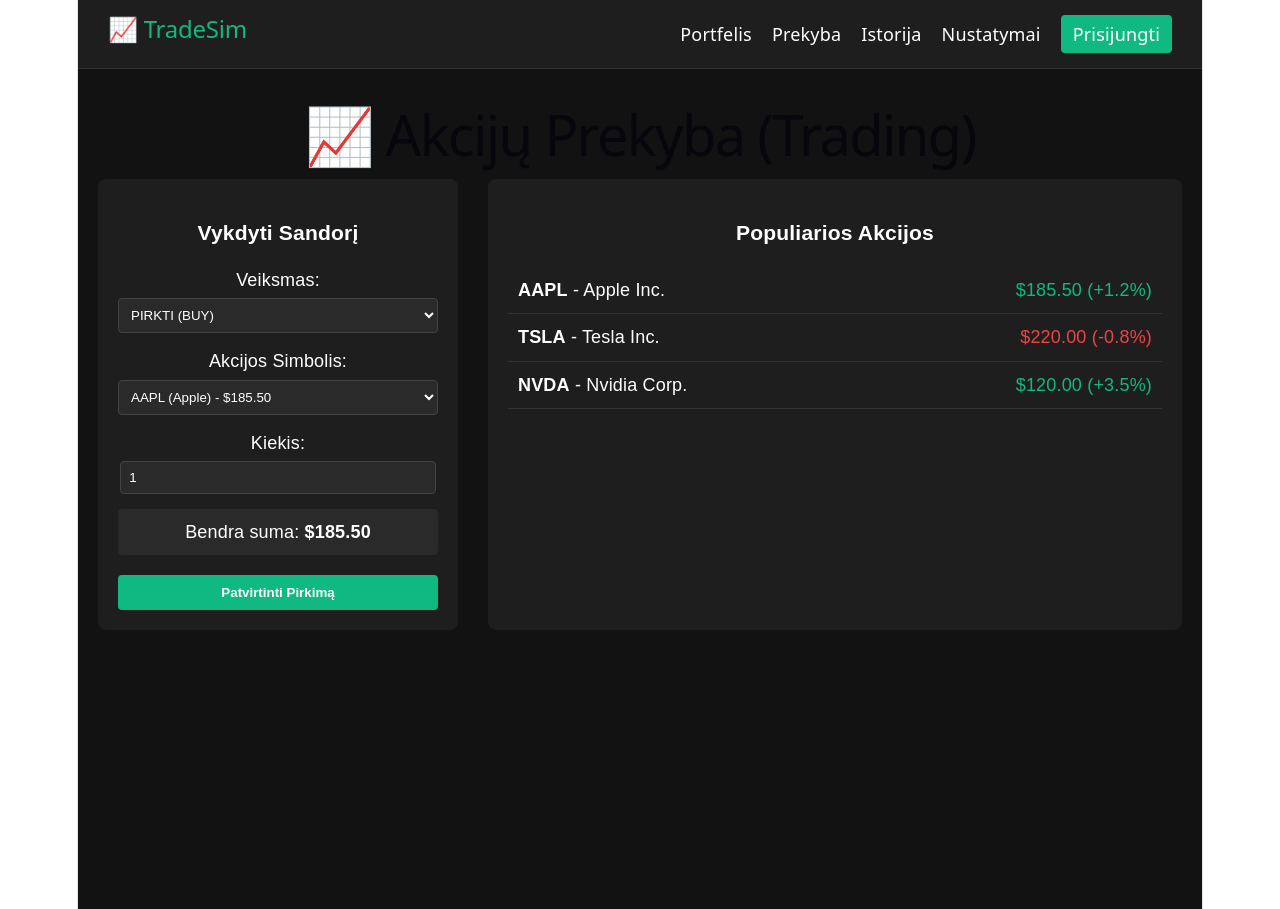
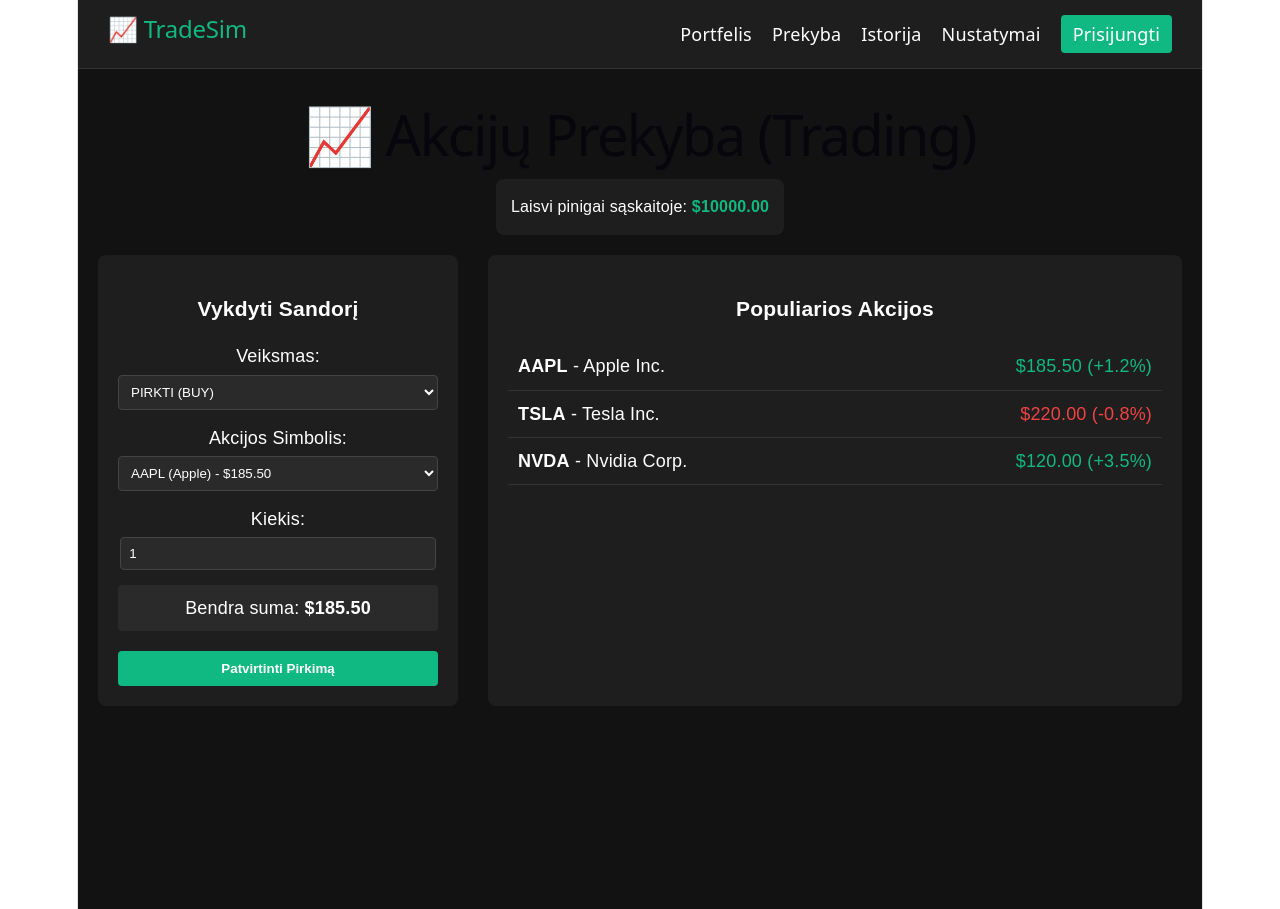
Before and after one commit to RaMa-tech994/TRADING-SIMULATOR, a React (Vite) app: page /trading in a window 1280 px wide. Built offline with nearby package versions, Linux system fonts and the light colour scheme.

Commit message:
Pridėta pinigų balanso patikra prekybos ekrane

```diff
--- a/src/pages/Trading.jsx
+++ b/src/pages/Trading.jsx
@@ -4,6 +4,9 @@ export default function Trading() {
   const [symbol, setSymbol] = useState('AAPL');
   const [quantity, setQuantity] = useState(1);
   const [action, setAction] = useState('BUY');
+
+  // Pradinis virtualus pinigų balansas
+  const [cashBalance, setCashBalance] = useState(10000.00);
 
   // Demonstracinė akcijos kaina
   const stockPrices = { AAPL: 185.50, TSLA: 220.00, NVDA: 120.00, AMZN: 180.00 };
@@ -12,12 +15,31 @@ export default function Trading() {
 
   const handleSubmit = (e) => {
     e.preventDefault();
-    alert(`Sandoris įvykdytas: ${action} ${quantity} vnt. ${symbol} už $${totalPrice.toFixed(2)}`);
+
+    if (action === 'BUY') {
+      // Patikriname, ar pakanka lėšų pirkimui
+      if (totalPrice > cashBalance) {
+        alert(`Nepakanka lėšų! Jūsų balansas yra $${cashBalance.toFixed(2)}, o sandorio suma $${totalPrice.toFixed(2)}.`);
+        return;
+      }
+      // Nuskaičiuojame pinigus nuo balanso
+      setCashBalance(prev => prev - totalPrice);
+      alert(`Sėkmingai nupirkta: ${quantity} vnt. ${symbol} už $${totalPrice.toFixed(2)}`);
+    } else {
+      // Pardavimo atveju pinigai grįžta į balansą
+      setCashBalance(prev => prev + totalPrice);
+      alert(`Sėkmingai parduota: ${quantity} vnt. ${symbol} už $${totalPrice.toFixed(2)}`);
+    }
   };
 
   return (
     <div style={{ padding: '20px', color: '#fff', backgroundColor: '#121212', minHeight: '100vh', fontFamily: 'sans-serif' }}>
       <h1>📈 Akcijų Prekyba (Trading)</h1>
+
+      {/* Laisvų pinigų rodymas */}
+      <div style={{ background: '#1e1e1e', padding: '15px', borderRadius: '8px', marginBottom: '20px', display: 'inline-block' }}>
+        <p style={{ margin: 0, fontSize: '16px' }}>Laisvi pinigai sąskaitoje: <b style={{ color: '#10B981' }}>${cashBalance.toFixed(2)}</b></p>
+      </div>
 
       <div style={{ display: 'flex', gap: '30px', flexWrap: 'wrap' }}>
         {/* Pirkimo / Pardavimo forma */}
```
